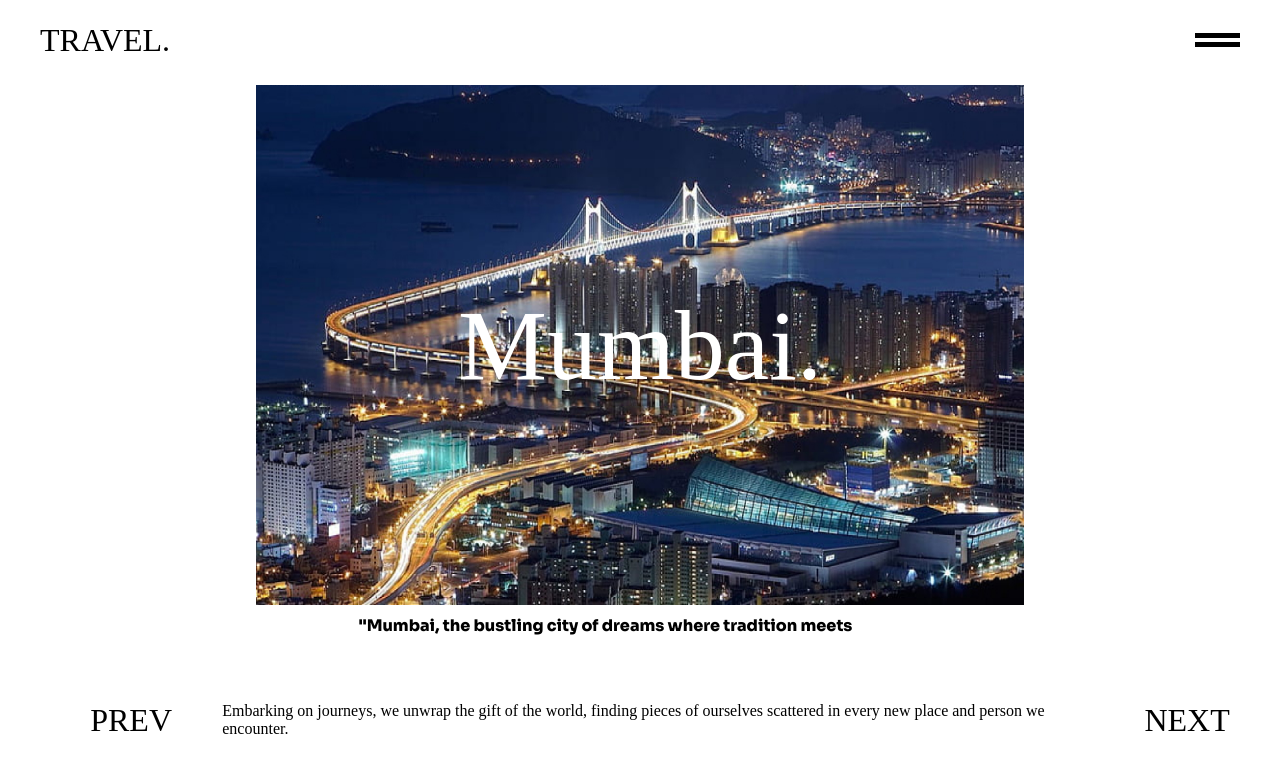
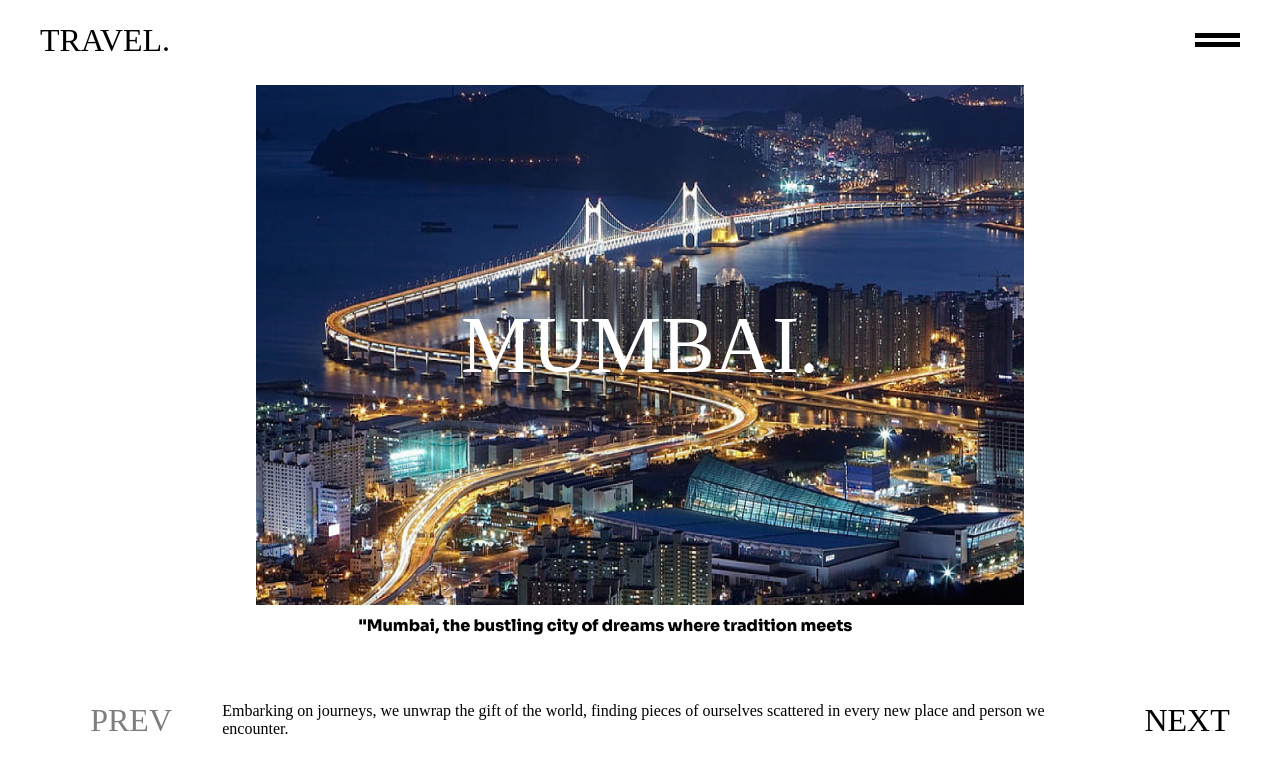
Before and after one commit to praxxOp/infowebsite, a React (Vite) app: page / in a window 1280 px wide. Shown: the top 772 px of the page. Built offline with nearby package versions, Linux system fonts and the light colour scheme; a web font is replaced by a local one.

Commit message:
modified:   src/components/Home.css 	modified:   src/components/Home.jsx

```diff
--- a/src/components/Home.css
+++ b/src/components/Home.css
@@ -77,7 +77,7 @@
 
   .tagcontainer h1 {
     position: absolute;
-    font-size: 100px;
+    font-size: 80px;
     transform: translateX(500%);
   }
 
@@ -95,7 +95,9 @@
     align-items: center;
     justify-content: space-evenly;
   }
-
+  #prev{
+    opacity: .5;
+  }
   .footer h1 {
     font-family: 'Dela Gothic One', cursive;
     cursor: pointer;
--- a/src/components/Home.jsx
+++ b/src/components/Home.jsx
@@ -8,7 +8,7 @@ const Home = () => {
   const [index, setIndex] = useState(0);
   const [slideDirection, setSlideDirection] = useState('slide-in-left');
 
-  const tags = ["Mumbai.", "Delhi.", "Himalayas."];
+  const tags = ["MUMBAI.", "DELHI.", "HIMALAYAS."];
   const images = [mumbaiImage, delhiImage, himalayasImage];
 
   useEffect(() => {
@@ -26,13 +26,15 @@ const Home = () => {
     if (index < tags.length - 1) {
       setIndex(index + 1);
     }
+
   };
 
   const goToPrev = () => {
-    if (index > 0) {
+   if (index > 0) {
       setIndex(index - 1);
     }
   };
+
 
   return (
     <div>
@@ -66,7 +68,10 @@ const Home = () => {
         </div>
       </div>
       <div className="footer">
-        <h1 onClick={goToPrev}>PREV</h1>
+        <h1  id="prev"
+  className={index === 0 ? "prev-opacity" : ""}
+  style={{ opacity: index === 0 ? 0.5 : 1 }}
+  onClick={goToPrev}>PREV</h1>
         <p>Embarking on journeys, we unwrap the gift of the world, finding pieces of ourselves scattered in every new place and person we encounter.</p>
         <h1 onClick={goToNext}>NEXT</h1>
       </div>
```
